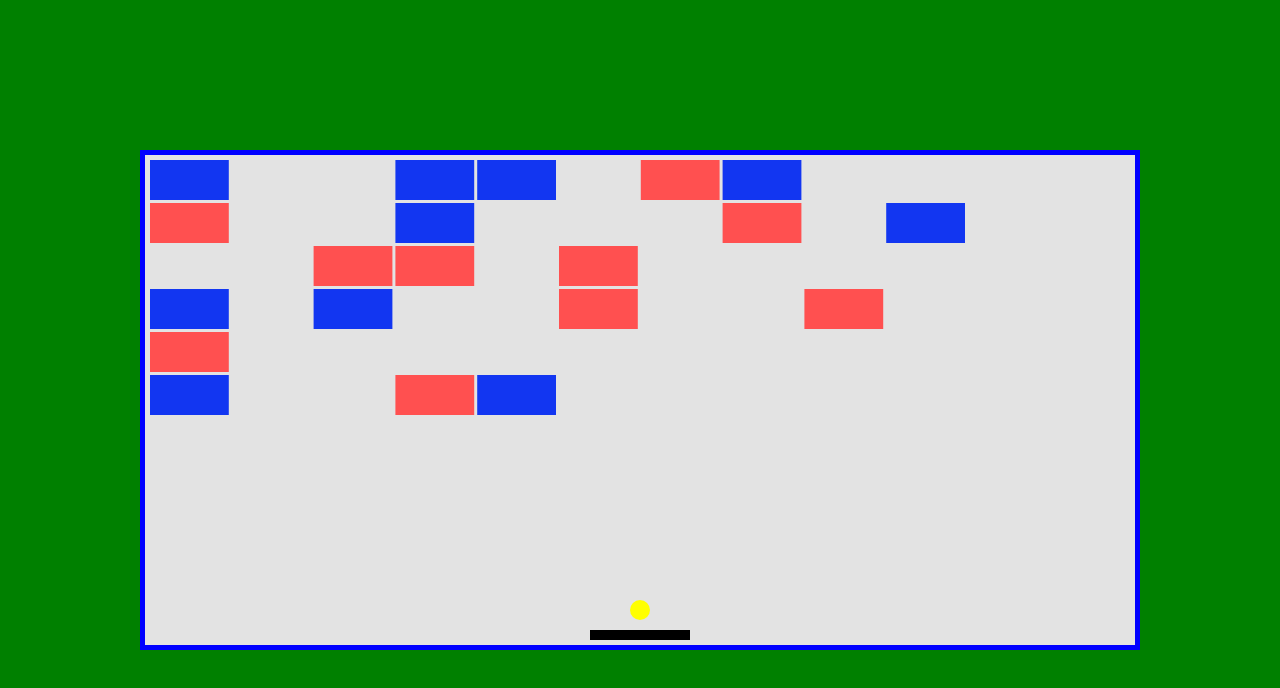
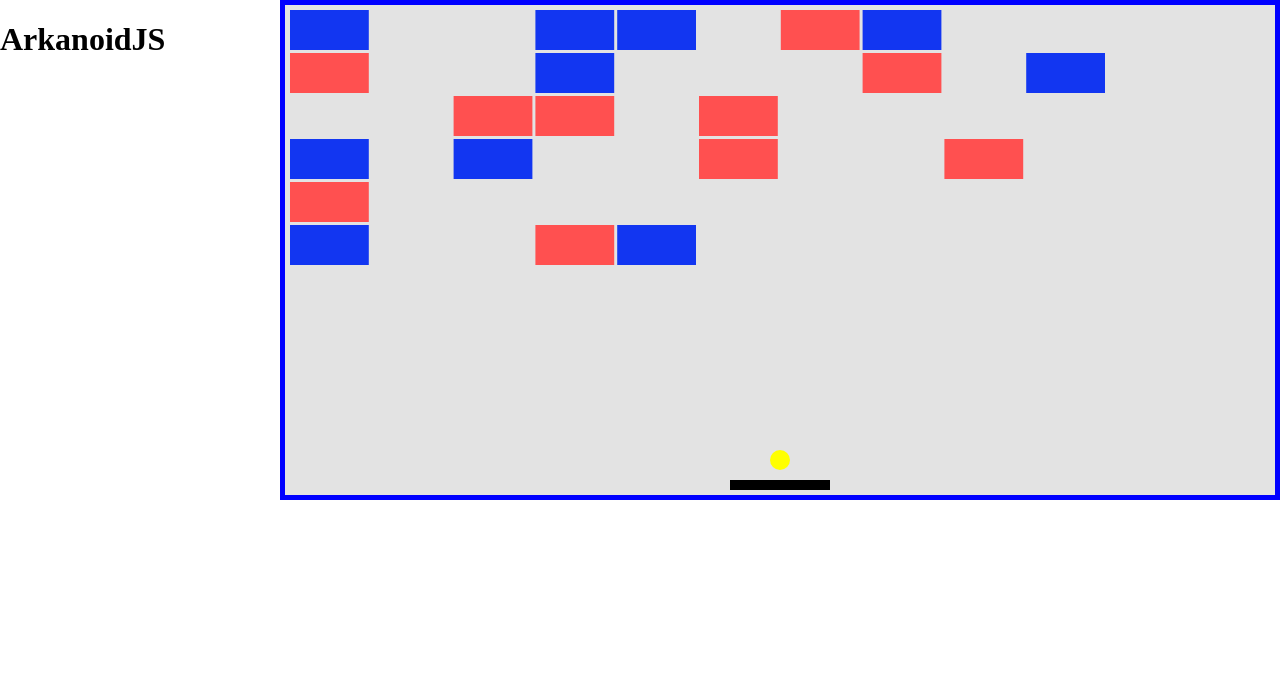
Before and after one commit to bastilimbach/ArkanoidJS, a website built with webpack: page public/index.html in a window 1280 px wide. Built offline with nearby package versions, Linux system fonts and the light colour scheme.

Commit message:
Add sidebar

```diff
--- a/public/app.scss
+++ b/public/app.scss
@@ -1,15 +1,18 @@
 body {
     margin: 0;
     padding: 0;
-    background: green;
 }
 
 .app {
     width: 100%;
     height: 100%;
     display: flex;
-    justify-content: center;
-    align-items: center;
+    justify-content: space-between;
+    align-items: flex-start;
+}
+
+.sidebar {
+    background: white;
 }
 
 canvas {
--- a/public/index.html
+++ b/public/index.html
@@ -10,7 +10,11 @@
 </head>
 
 <body>
-    <div class="app"></div>
+    <div class="app">
+        <div class="sidebar">
+            <h1>ArkanoidJS</h1>
+        </div>
+    </div>
 </body>
 
 </html>
```
